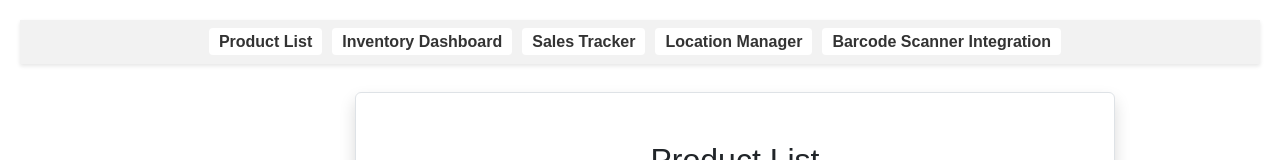
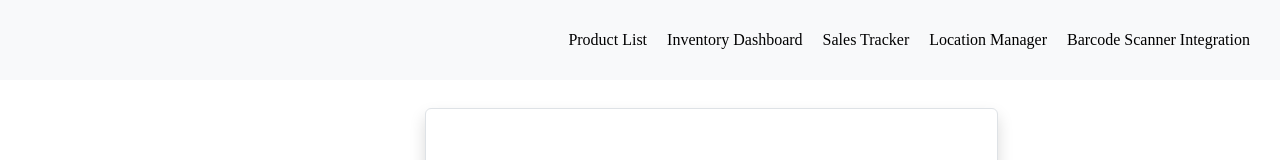
Before and after one commit to iamneo-production/441e9d45-5fb1-459f-81fa-b09832851571, a React (Create React App) app in the folder reactapp/: page / in a window 1280 px wide. Shown: the top 160 px of the page. Built offline with nearby package versions, Linux system fonts and the light colour scheme; no server answers.

Commit message:
designed nav bar

```diff
--- a/reactapp/src/App.css
+++ b/reactapp/src/App.css
@@ -41,7 +41,30 @@
 .product-list-container {
   margin-top: 20px;
 }
+.hii{
+  position: relative;
+  color: #000;
+  text-decoration: none;
+}
+.hii:hover{
+  color: hwb(203 0% 10%);
 
+}
+.hii::before {
+  content: "";
+  position: absolute;
+  display: block;
+  width: 100%;
+  height: 2px;
+  bottom: 0;
+  left: 0;
+  background-color: hwb(203 0% 10%);
+  transform: scaleX(0);
+  transition: transform 0.3s ease;
+}
+.hii:hover::before {
+  transform: scaleX(0.5);
+}
 .product-list-item {
   display: flex;
   justify-content: space-between;
--- a/reactapp/src/App.js
+++ b/reactapp/src/App.js
@@ -5,32 +5,34 @@ import InventoryDashboard from './components/InventoryDashboard';
 import SalesTracker from './components/SalesTracker';
 import LocationManager from './components/LocationManager';
 import BarcodeScannerIntegration from './components/BarcodeScannerIntegration';
+import "./App.css";
 
 
 const App = () => {
   return (
     <Router>
-      <div style={styles.container}>
-        <nav style={styles.nav}>
+      <div style={styles.container} className=' navbar-light bg-light'>
+        <nav style={styles.nav} className='navbar navbar-light bg-light'>
           <ul style={styles.navList}>
             <li style={styles.navItem}>
-              <Link to="/" style={styles.navLink}>Product List</Link>
+              <Link to="/" className='hii' style={styles.navLink}>Product List</Link>
             </li>
             <li style={styles.navItem}>
-              <Link to="/dashboard" style={styles.navLink}>Inventory Dashboard</Link>
+              <Link to="/dashboard" className='hii' style={styles.navLink}>Inventory Dashboard</Link>
             </li>
             <li style={styles.navItem}>
-              <Link to="/sales" style={styles.navLink}>Sales Tracker</Link>
+              <Link to="/sales" className='hii' style={styles.navLink}>Sales Tracker</Link>
             </li>
             <li style={styles.navItem}>
-              <Link to="/locations" style={styles.navLink}>Location Manager</Link>
+              <Link to="/locations" className='hii' style={styles.navLink}>Location Manager</Link>
             </li>
             <li style={styles.navItem}>
-              <Link to="/scanner" style={styles.navLink}>Barcode Scanner Integration</Link>
+              <Link to="/scanner" className='hii' style={styles.navLink}>Barcode Scanner Integration</Link>
             </li>
           </ul>
         </nav>
-
+        </div>
+        <div style={styles.fun}>
         <Routes>
           <Route path="/" element={<ProductList />} />
           <Route path="/dashboard" element={<InventoryDashboard />} />
@@ -38,42 +40,49 @@ const App = () => {
           <Route path="/locations" element={<LocationManager />} />
           <Route path="/scanner" element={<BarcodeScannerIntegration />} />
         </Routes>
-      </div>
+        </div>
     </Router>
   );
 };
 
 const styles = {
   container: {
-    fontFamily: 'Arial, sans-serif',
-    maxWidth: '1300px',
+    fontFamily: 'product sans',
+    maxWidth: '2000px',
     margin: '0 auto',
     padding: '20px',
+    backgroundColor: '#f2f2f2',
   },
   nav: {
-    marginBottom: '20px',
-    backgroundColor: '#f2f2f2',
-    padding: '10px',
-    boxShadow: '0 2px 4px rgba(0, 0, 0, 0.1)',
+    //marginBottom: '20px',
+    //padding: '20px',
+    //boxShadow: '0 2px 4px rgba(0, 0, 0, 0.1)',
+    justifyContent:'end',
+    //border:'1px solid grey',
 
+  },
+  fun: {
+    maxWidth:'900px',
+    margin: '0 auto',
+    padding: '20px',
   },
   navList: {
     listStyle: 'none',
     padding: 0,
     margin: 0,
     display: 'flex',
-    justifyContent: 'center',
+    //justifyContent: 'center',
   },
   navItem: {
-    marginRight: '10px',
+    //marginRight: '10px',
   },
   navLink: {
     textDecoration: 'none',
-    color: '#333',
-    fontWeight: 'bold',
+    //color: '#333',
+    //fontWeight: 'bold',
     padding: '5px 10px',
-    borderRadius: '4px',
-    backgroundColor: '#fff',
+    //borderRadius: '4px',
+    //backgroundColor: '#fff',
     transition: 'background-color 0.3s ease',
   },
   navLinkActive: {
@@ -83,7 +92,7 @@ const styles = {
   content: {
     backgroundColor: '#fff',
     padding: '20px',
-    boxShadow: '0 2px 4px rgba(0, 0, 0, 0.1)',
+    //boxShadow: '0 2px 4px rgba(0, 0, 0, 0.1)',
   },
 };
 
```
